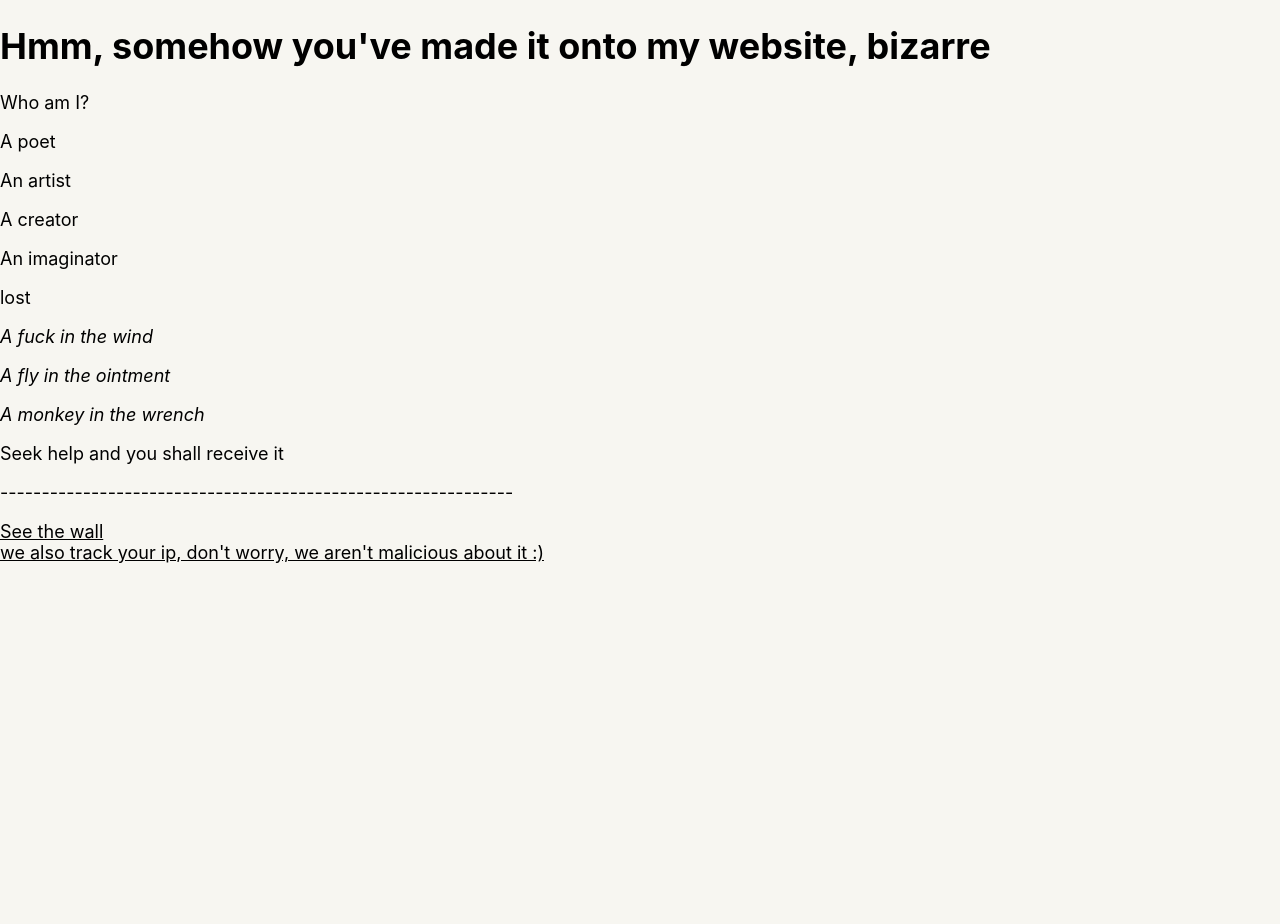
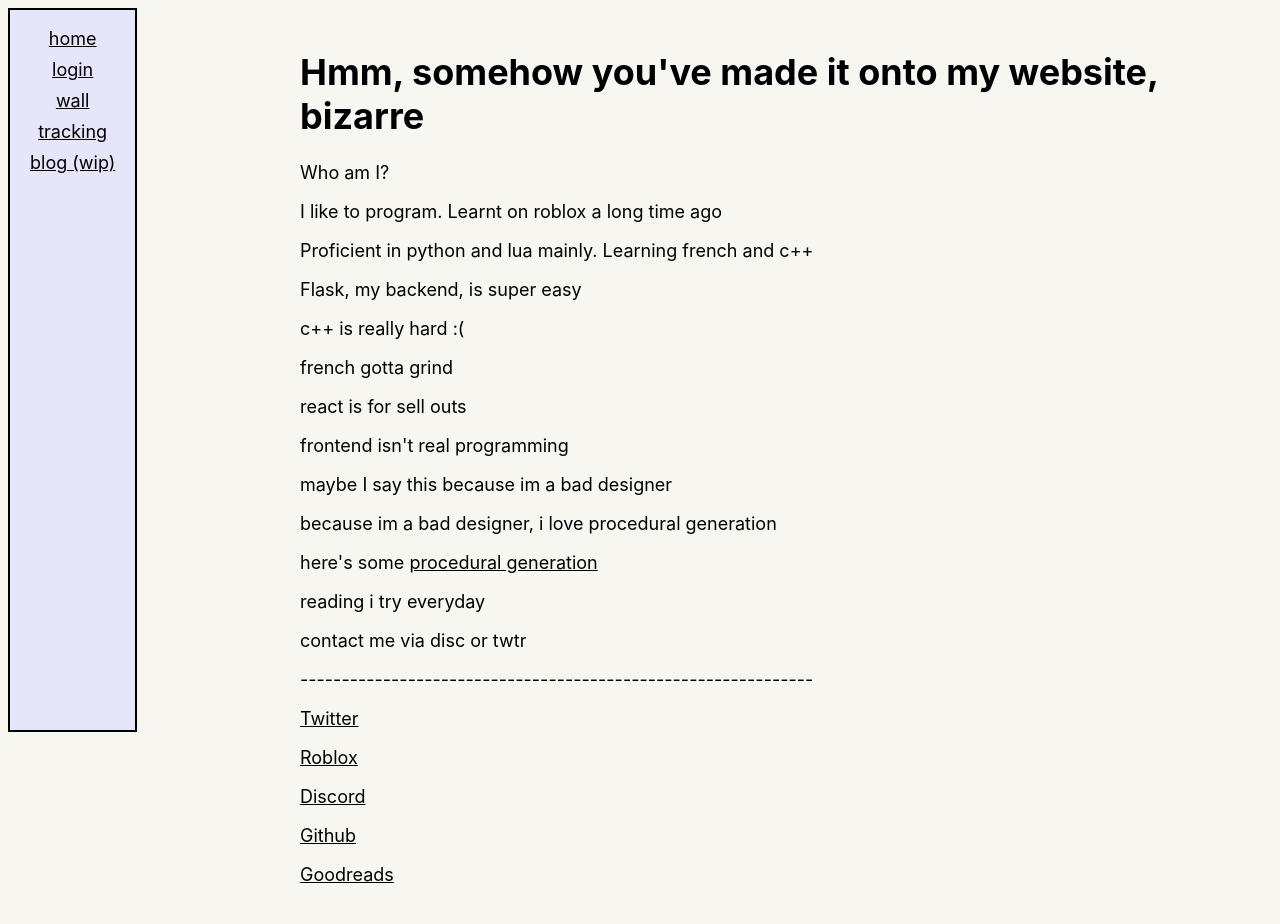
Before and after one commit to shabbs15/shabbs15.github.io, a Flask app: page /home in a window 1280 px wide. Before the commit the page ends 563 px from the top, so only its background shows below. Run offline with Flask 2, Linux system fonts and the light colour scheme.

Commit message:
updated website

```diff
--- a/app.py
+++ b/app.py
@@ -31,7 +31,7 @@
             flash("Login failed homeboy, stop tryna be a hackster")
             return redirect(url_for("login"))
     else:
-        return render_template("login.html", title = "login")
+        return render_template("login.html")
 
 @app.route("/user")
 def user():
--- a/static/styles.css
+++ b/static/styles.css
@@ -3,6 +3,38 @@
     font-size: large;
     margin: 0px;
     background-color: rgb(247, 246, 241);
+}
+
+nav{
+    overflow: hidden;
+    background-color:lavender;
+    height: 90%;
+    left: 10px;
+    position: fixed;
+    top: 10px;
+    vertical-align: middle;
+    outline: 2px solid;
+}
+
+ul {
+    list-style-type: none;
+    padding: 0;
+    text-align: center;
+    vertical-align: middle;
+}
+
+li {
+    text-align: center;
+    padding-right: 20px;
+    padding-left: 20px;
+    padding-bottom: 10px;
+    vertical-align: middle;
+}
+
+#main {
+    margin-left: 300px;
+    margin-right: 50px;
+    margin-top: 50px;
 }
 
 #submitPost {
@@ -12,7 +44,8 @@
 
 #wall{
     width:30%;
-    margin:auto;
+    margin: auto;
+    margin-left: 300px;
 }
 
 #wallPost {
@@ -78,6 +111,7 @@
 
     width: 100%;
     height: 100%;
+    z-index: 10;
 }
 
 #frontSide {
--- a/templates/about.html
+++ /dev/null
@@ -1,4 +0,0 @@
-{% extends layouts.html %}
-
-{% block content %}
-{% endblock content %}
--- a/templates/flash.html
+++ b/templates/flash.html
@@ -5,4 +5,4 @@
     {% endfor %}
 {% endif %}
 {% endwith %}
-{% block content %}{% endblock %}
+{% block rest %}{% endblock %}
--- a/templates/home.html
+++ b/templates/home.html
@@ -2,19 +2,23 @@
 {% block content %}
     <h1>Hmm, somehow you've made it onto my website, bizarre</h1>
     <p>Who am I?</p>
-    <p>A poet</p>
-    <p>An artist</p>
-    <p>A creator</p>
-    <p>An imaginator</p>
-    <p>lost</p>
-    <i>
-    <p>A fuck in the wind</p>
-    <p>A fly in the ointment</p>
-    <p>A monkey in the wrench</p>
-    </i>
-    <p>Seek help and you shall receive it</p>
+    <p>I like to program. Learnt on roblox a long time ago</p>
+    <p>Proficient in python and lua mainly. Learning french and c++</p>
+    <p>Flask, my backend, is super easy</p>
+    <p>c++ is really hard :(</p>
+    <p>french gotta grind</p>
+    <p>react is for sell outs</p>
+    <p>frontend isn't real programming</p>
+    <p>maybe I say this because im a bad designer</p>
+    <p>because im a bad designer, i love procedural generation</p>
+    <p>here's some <a href="https://www.roblox.com/games/6156846028/Procedural-Generation" target="_blank">procedural generation</a></p>
+    <p>reading i try everyday</p>
+    <p>contact me via disc or twtr</p>
     <p>--------------------------------------------------------------</p>
-    <a href={{  url_for("wall")  }}>See the wall</a>
+    <p><a href = "https://twitter.com/iamshabbs15" target="_blank">                                    Twitter </a> </p>
+    <p><a href = "https://www.roblox.com/users/76163117/profile" target="_blank">              Roblox  </a> </p>
+    <p><a href = "https://shabbs15#1592" target="_blank">                                              Discord </a> </p>
+    <p><a href = "https://www.github.com/shabbs15" target="_blank">                                        Github  </a> </p>
+    <p><a href = "https://www.goodreads.com/user/show/121685963-shabbs15" target="_blank">                                        Goodreads  </a> </p>
     <br>
-    <a href={{  url_for("ip")  }}>we also track your ip, don't worry, we aren't malicious about it :)</a>
 {% endblock content %}
--- a/templates/layout.html
+++ b/templates/layout.html
@@ -1,11 +1,7 @@
 <!DOCTYPE html>
 <html>
 <head>
-    {% if title %}
-        <title>Shabbs - {{title}}</title>
-    {% else %}
-        <title>Shabbs</title>
-    {% endif %}
+    <title>Shabbs</title>
     <link rel="stylesheet" href="{{ url_for('static', filename='styles.css') }}">
 </head>
 <body>
@@ -25,12 +21,27 @@
         </div>
     {% endif %}
 
+    <nav>
+        <ul>
+            <li> <a href={{  url_for("home")  }}>home</a></li>
+            <li> <a href={{  url_for("login")  }}>login</a></li>
+            <li> <a href={{  url_for("wall")  }}>wall</a></li>
+            <li> <a href={{  url_for("ip")  }}>tracking</a></li>
+            <li> <a href={{  url_for("wall")  }}>blog (wip)</a></li>
+
+        </ul>
+    </nav>
+
+    <div id = "main">
+
     {% block title %}{% endblock %}
 
     {% extends "flash.html" %}
 
-    {% block content %}{% endblock %}
-
+    {% block rest %}
+            {% block content %} {% endblock %}
+        </div>
+    {% endblock %}
 
 </body>
 </html>
```
